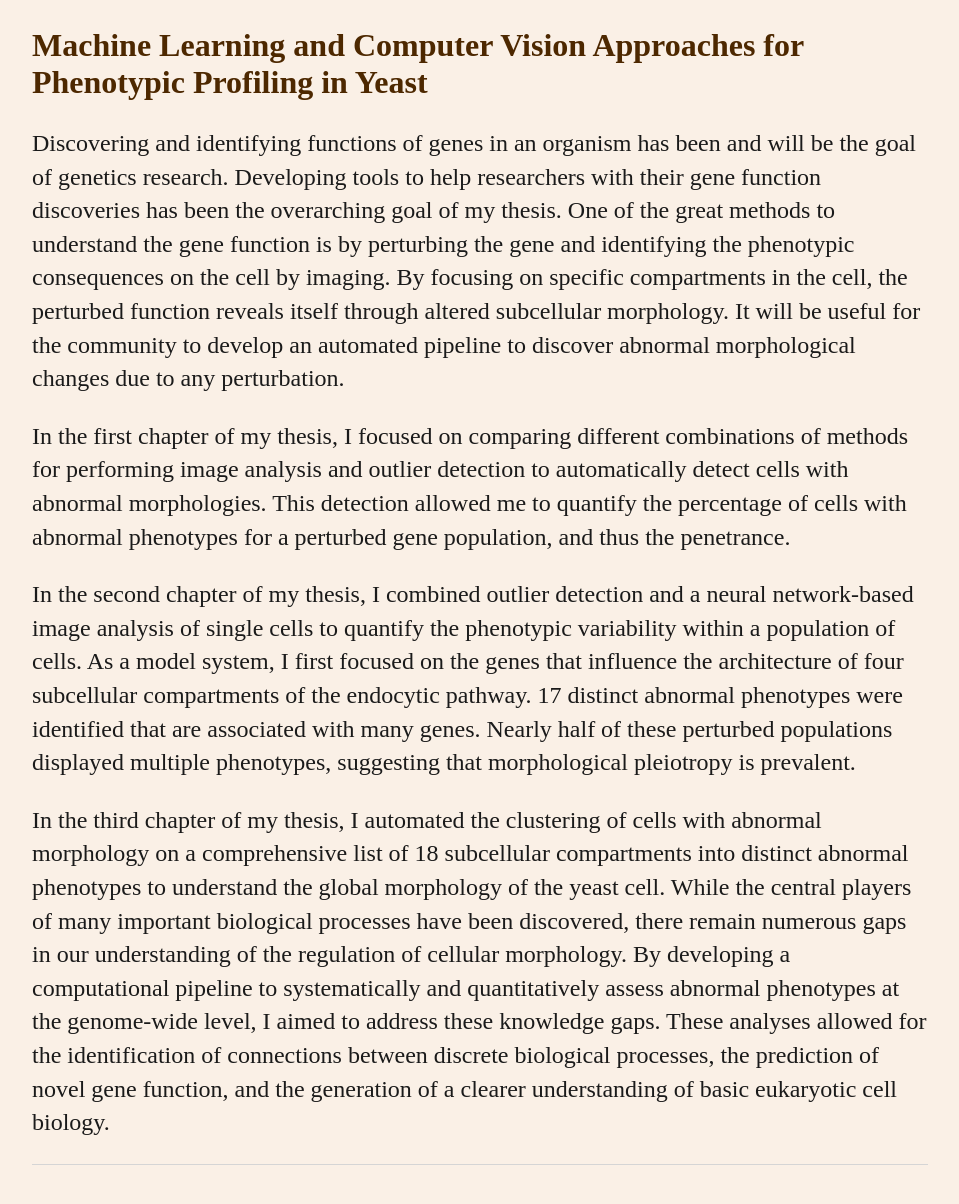
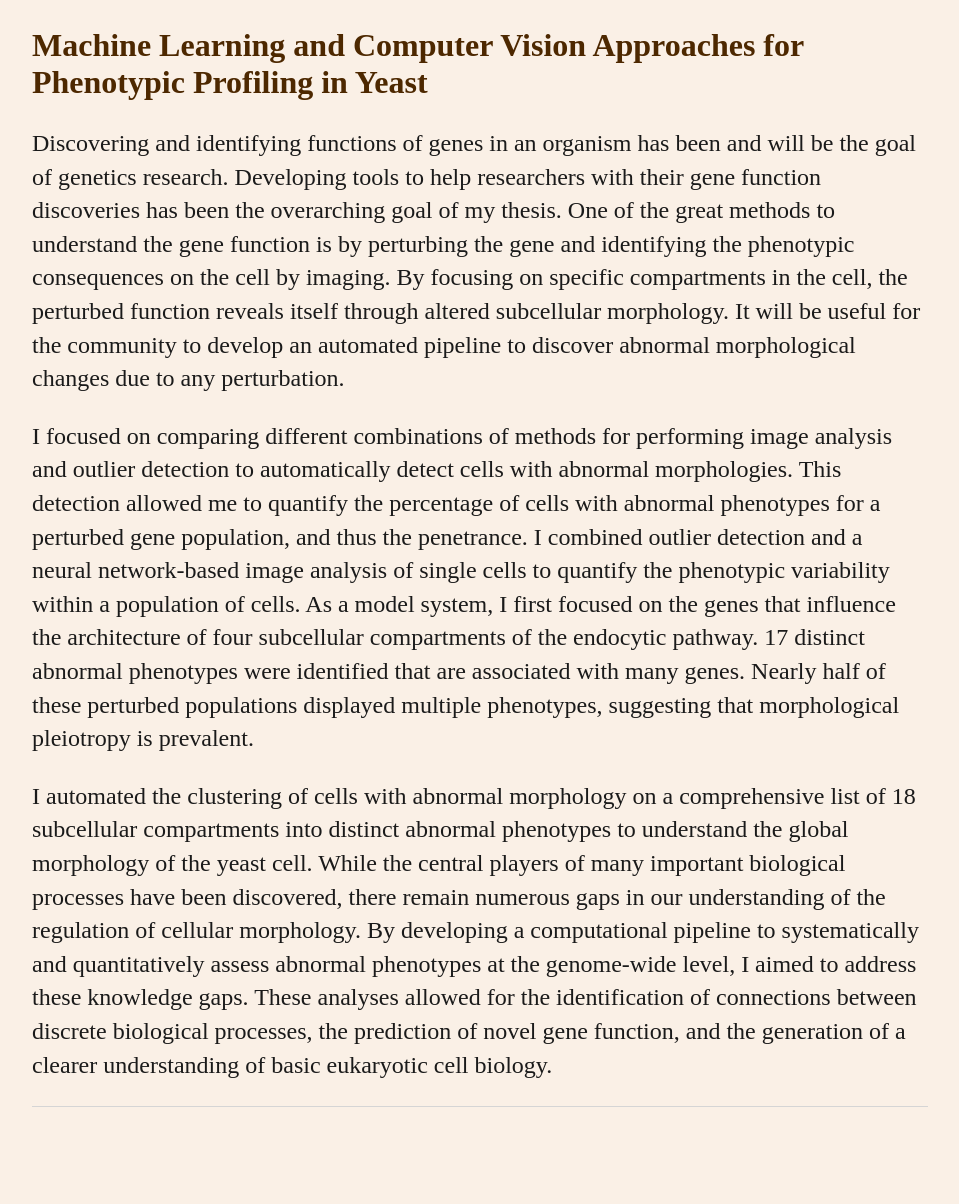
Before and after one commit to nsahin/nsahin.github.io, a Jekyll site: the page built from abstract/index.html, in a window 1280 px wide, cut to the strip 310-1535 px from the top of the page. Shown: the top 1204 px of the strip, without its empty margins (160-1119 px from the left). Built offline with Jekyll 4.4.1, drawn with Linux system fonts in a browser that asks for light colours; after the commit the page ends 1477 px from its top, so only the background shows below that.

Commit message:
Update index.html

```diff
--- a/abstract/index.html
+++ b/abstract/index.html
@@ -10,15 +10,14 @@ title: Nil Sahin
     By focusing on specific compartments in the cell, the perturbed function reveals itself through altered subcellular morphology.
     It will be useful for the community to develop an automated pipeline to discover abnormal morphological changes due to any perturbation.
   </p>
-    <p>In the first chapter of my thesis, I focused on comparing different combinations of methods for performing image analysis and outlier detection to automatically detect cells with abnormal morphologies.
+    <p>I focused on comparing different combinations of methods for performing image analysis and outlier detection to automatically detect cells with abnormal morphologies.
     This detection allowed me to quantify the percentage of cells with abnormal phenotypes for a perturbed gene population, and thus the penetrance.
-  </p>
-  <p>In the second chapter of my thesis, I combined outlier detection and a neural network-based image analysis of single cells to quantify the phenotypic variability within a population of cells.
+	    I combined outlier detection and a neural network-based image analysis of single cells to quantify the phenotypic variability within a population of cells.
     As a model system, I first focused on the genes that influence the architecture of four subcellular compartments of the endocytic pathway.
     17 distinct abnormal phenotypes were identified that are associated with many genes.
     Nearly half of these perturbed populations displayed multiple phenotypes, suggesting that morphological pleiotropy is prevalent.
   </p>
-  <p>In the third chapter of my thesis, I automated the clustering of cells with abnormal morphology on a comprehensive list of 18 subcellular compartments into distinct abnormal phenotypes to understand the global morphology of the yeast cell.
+  <p>I automated the clustering of cells with abnormal morphology on a comprehensive list of 18 subcellular compartments into distinct abnormal phenotypes to understand the global morphology of the yeast cell.
     While the central players of many important biological processes have been discovered, there remain numerous gaps in our understanding of the regulation of cellular morphology.
     By developing a computational pipeline to systematically and quantitatively assess abnormal phenotypes at the genome-wide level, I aimed to address these knowledge gaps.
     These analyses allowed for the identification of connections between discrete biological processes, the prediction of novel gene function, and the generation of a clearer understanding of basic eukaryotic cell biology.
```
